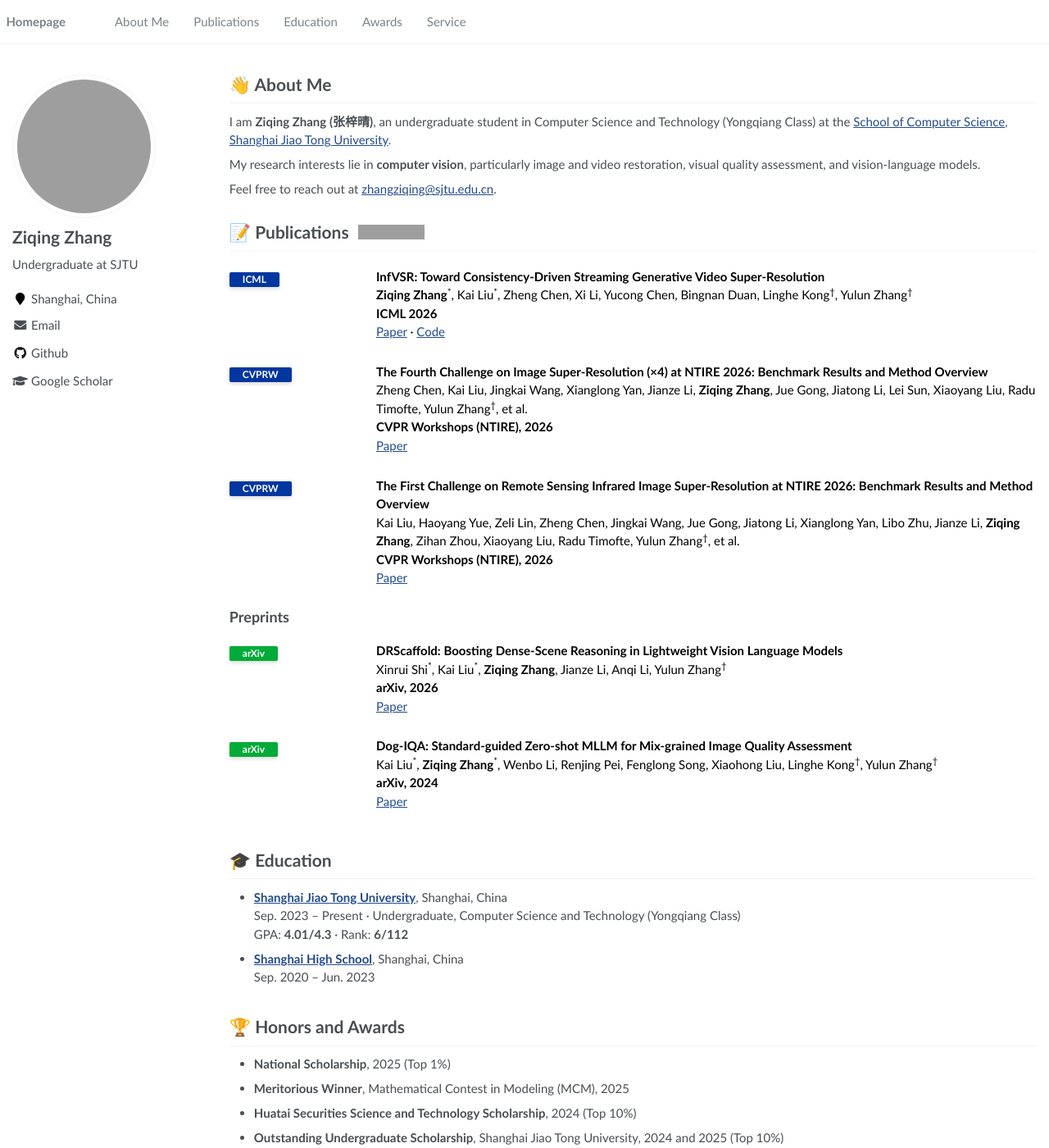
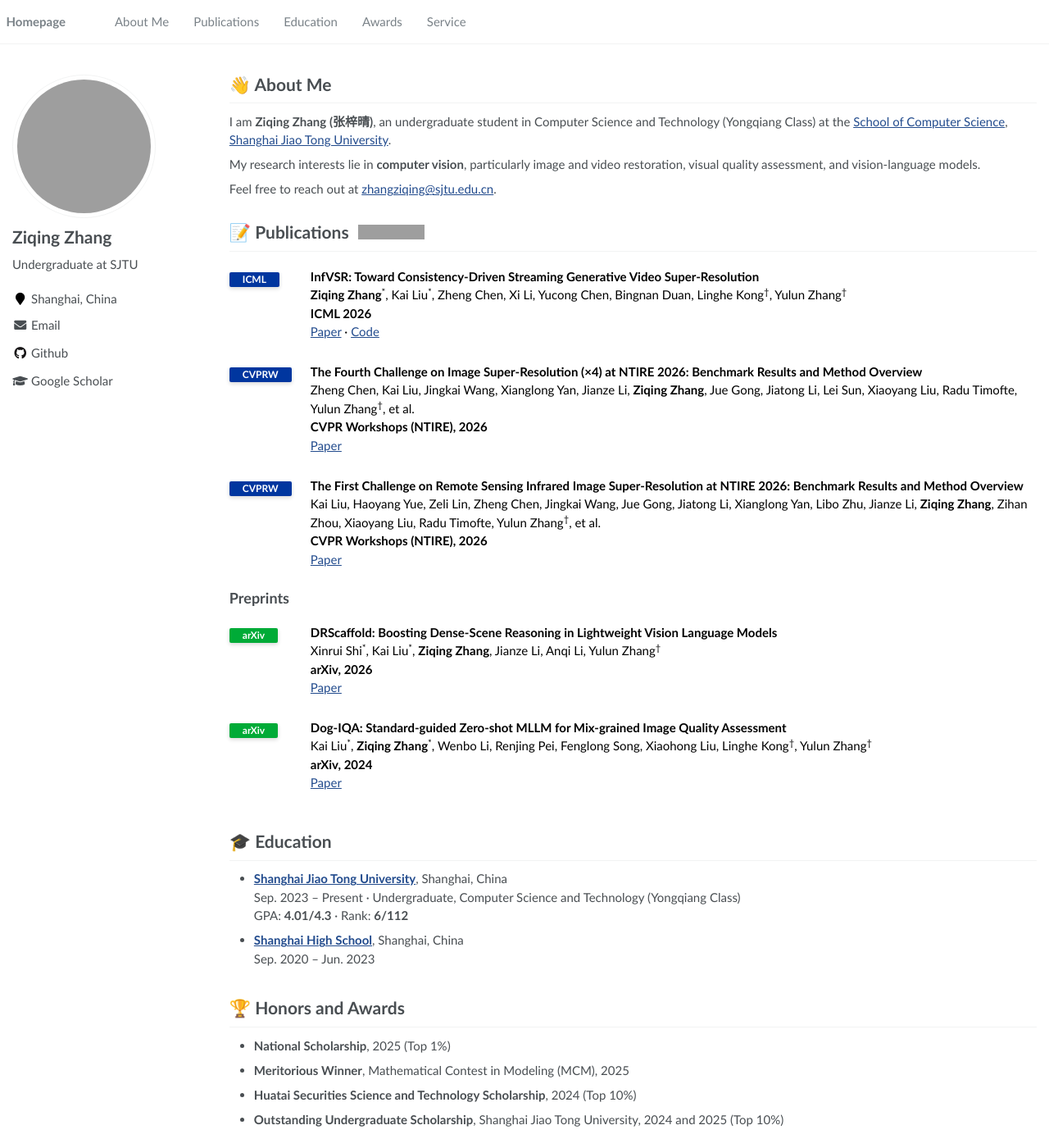
Before and after one commit to zzqingz/zzqingz.github.io, a Jekyll site: the page built from _pages/about.md, in a window 1280 px wide and 1400 px high. Shown: the whole window at 82% size. Built offline with Jekyll 4.4.1, drawn with Linux system fonts in a browser that asks for light colours; grey boxes are pictures that could not be loaded.

Commit message:
Reduce space between venue labels and publication details

```diff
--- a/assets/css/main.scss
+++ b/assets/css/main.scss
@@ -129,7 +129,7 @@ h1:before, .anchor:before {
 
 .publication-entry {
     display: grid;
-    grid-template-columns: 1fr 5fr;
+    grid-template-columns: 84px minmax(0, 1fr);
     margin: 1.25rem 0 1.75rem;
     color: #000;
     .publication-venue { padding-top: 0.15rem; }
```
